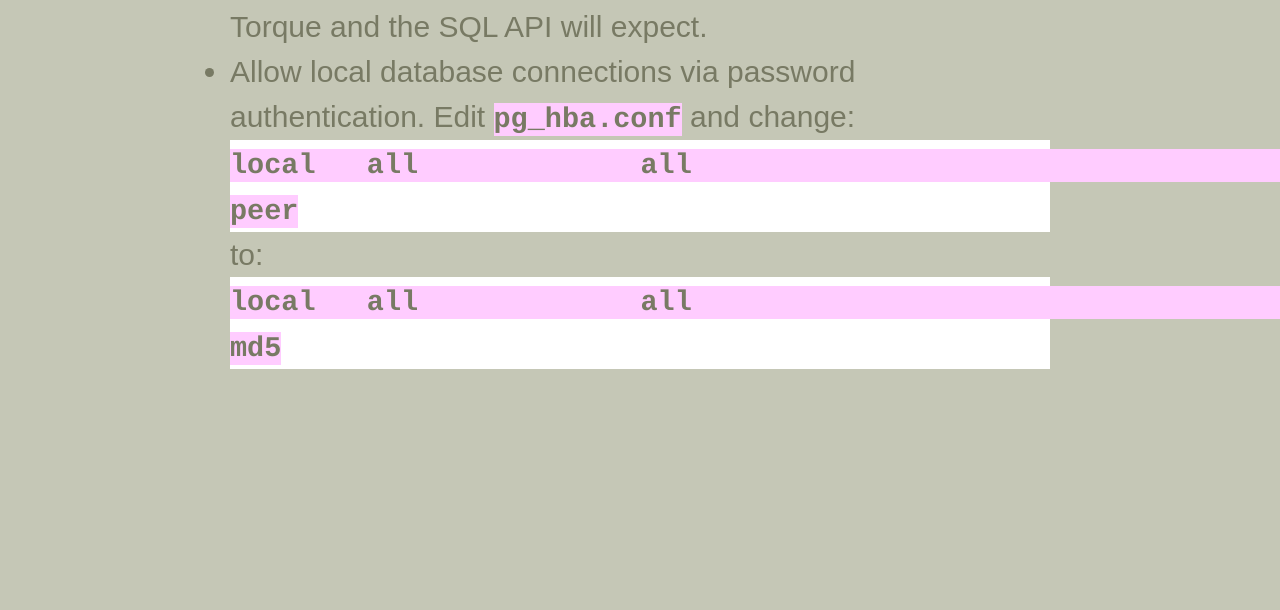
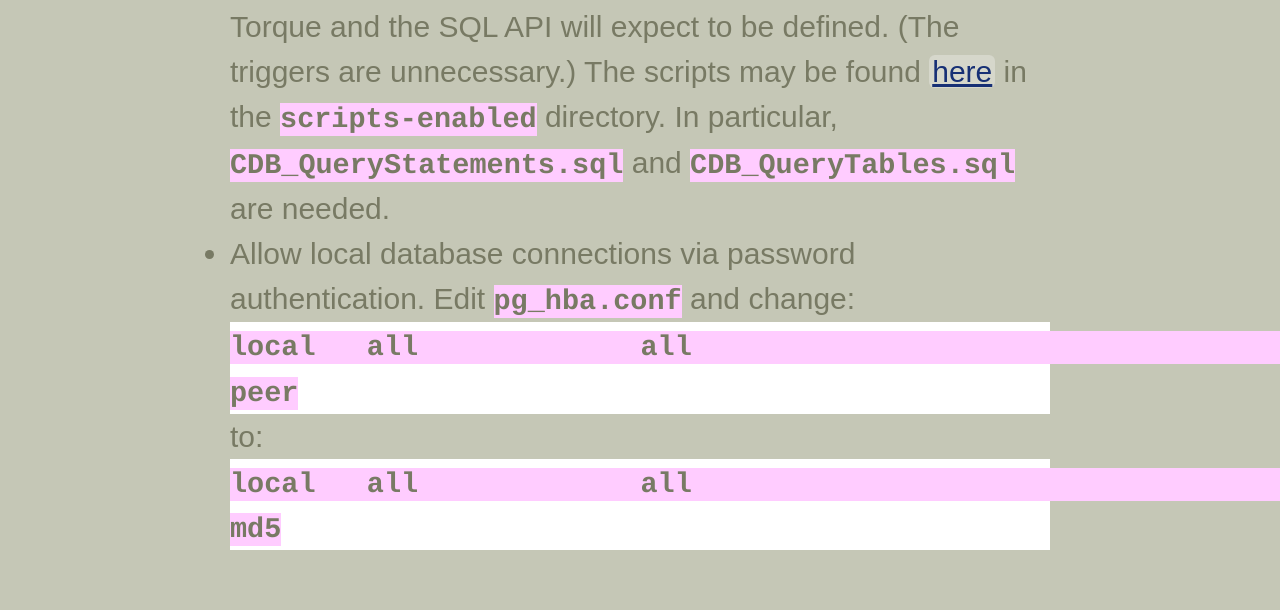
Before and after one commit to flibbertigibbet/torque-outside-cartodb-presentation, a Jekyll site: the page built from _posts/2015-4-2-database-setup.md, in a window 1280 px wide. Shown: the part 342-952 px from the top of the page. Built offline with Jekyll 4.4.1, drawn with Linux system fonts in a browser that asks for light colours; Markdown is read by kramdown in place of the engine named in the settings; before the commit the page ends 900 px from its top, so only the background shows below that; some of the changed text lies outside the part shown.

Commit message:
Add SQL functions needed

````diff
--- a/_posts/2015-4-2-database-setup.md
+++ b/_posts/2015-4-2-database-setup.md
@@ -14,8 +14,11 @@ data:
 
 *  PostGIS-enables Postgres database
 
-*  There are a number of CartoDB functions in [this project](https://github.com/CartoDB/cartodb-postgresql)
-   that Torque and the SQL API will expect.
+* There are a number of CartoDB functions in [this project](https://github.com/CartoDB/cartodb-postgresql)
+  that Torque and the SQL API will expect to be defined.  (The triggers are unnecessary.)
+  The scripts may be found [here](https://github.com/CartoDB/cartodb-postgresql/tree/master/scripts-enabled)
+  in the `scripts-enabled` directory.  In particular, `CDB_QueryStatements.sql` and `CDB_QueryTables.sql`
+  are needed.
 
 *  Allow local database connections via password authentication. Edit `pg_hba.conf` and change:
    ```
````
